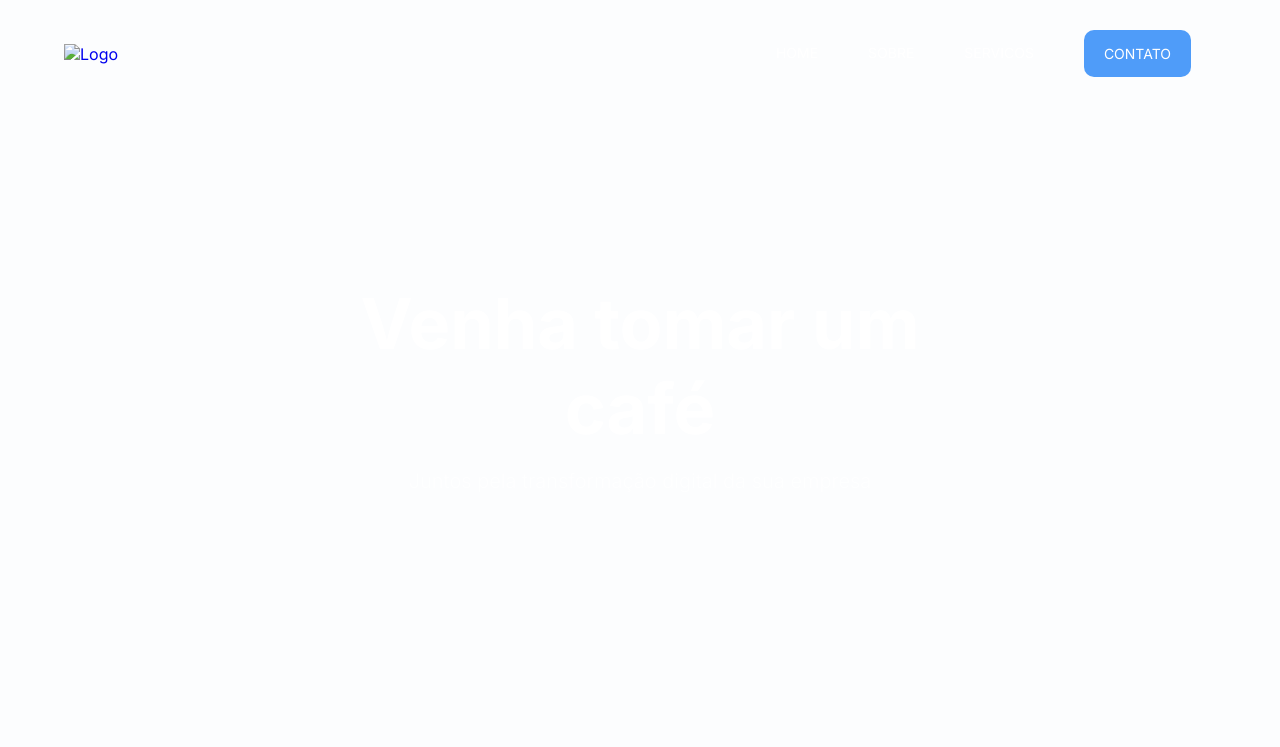
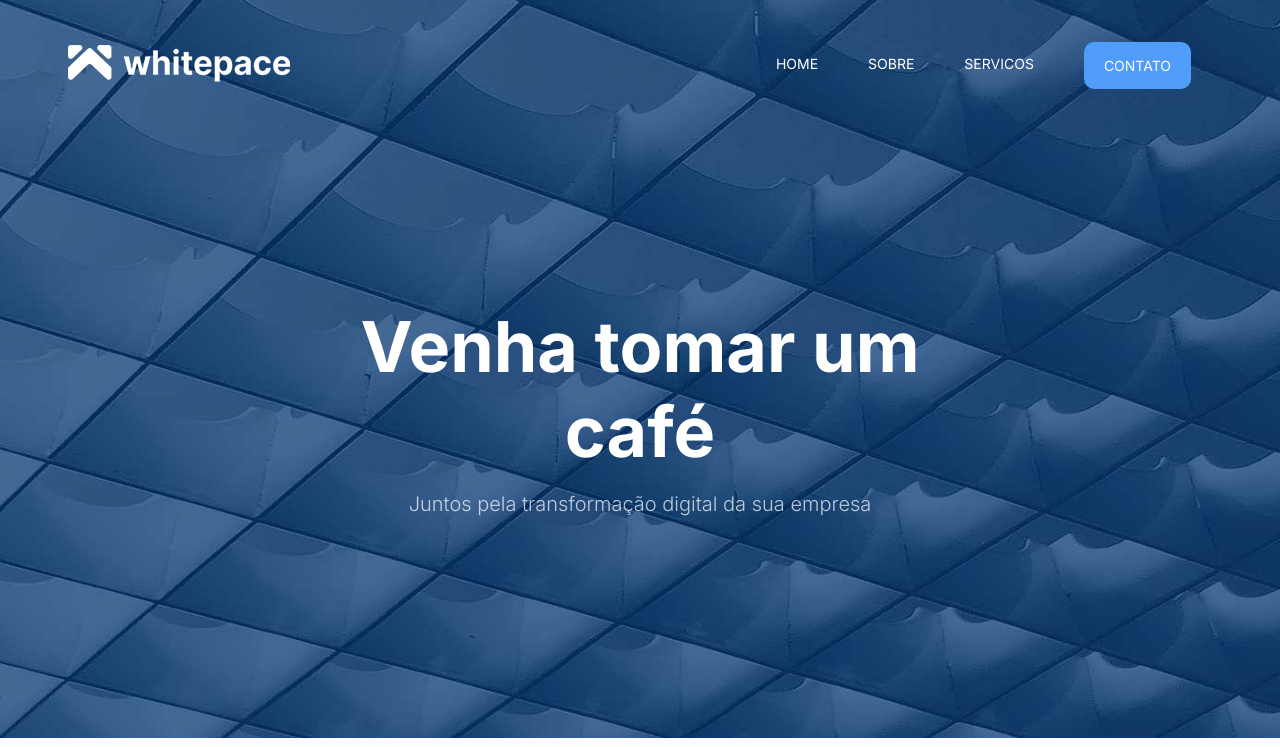
Before and after one commit to ViniLeone/sarue, a plain HTML site: page contato.html in a window 1280 px wide. Shown: the top 747 px of the page. Drawn offline with Linux system fonts and the light colour scheme; files that its build step writes are made by us from their sources; files whose address does not match are found by name.

Commit message:
Update contato.html

```diff
--- a/contato.html
+++ b/contato.html
@@ -6,19 +6,19 @@
    <!-- Font Awesome -->
     <link rel="stylesheet" href="https://cdnjs.cloudflare.com/ajax/libs/font-awesome/4.7.0/css/font-awesome.css" integrity="sha512-5A8nwdMOWrSz20fDsjczgUidUBR8liPYU+WymTZP1lmY9G6Oc7HlZv156XqnsgNUzTyMefFTcsFH/tnJE/+xBg==" crossorigin="anonymous" referrerpolicy="no-referrer" />
     <!-- Link CSS -->
-    <link rel="stylesheet" href="CSS/style.css"
+    <link rel="stylesheet" href="style.css"
     <title></title>
 </head>
 
 <body>
 
     <!-- header-->
-    <header style="background-image: url(img/background-contacto.jpg);">
+    <header style="background-image: url(background-contacto.jpg);">
         <!-- container-->
         <div class="container">
             <nav>
                 <a href="index.html">
-                    <img src="img/logo.png" alt="Logo">
+                    <img src="logo.png" alt="Logo">
                 </a>
                 <ul class="ul">
                     <a href="index.html">Home</a>
```
